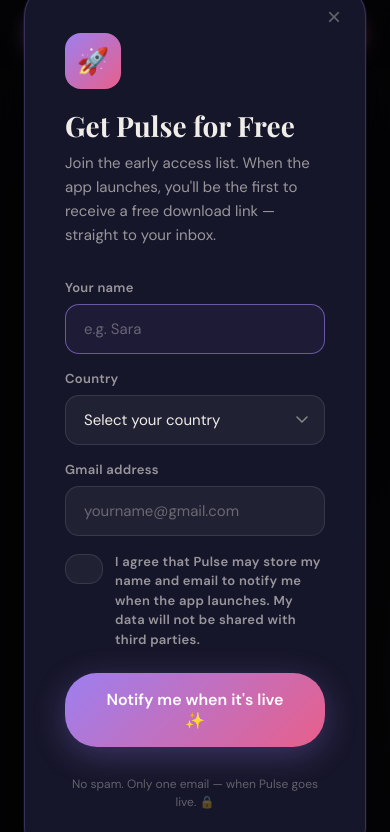
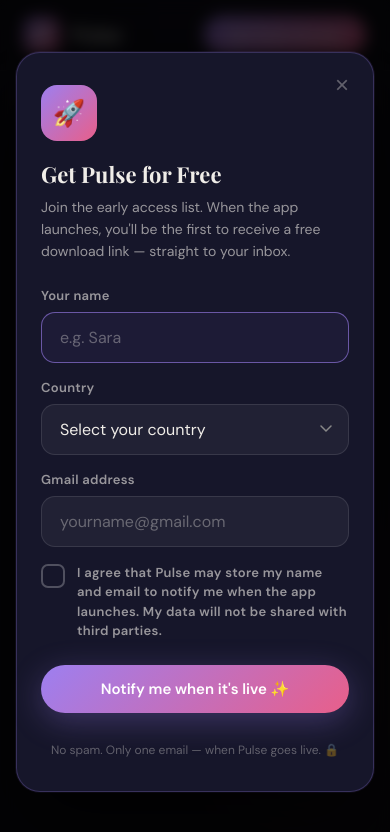
Before and after one commit to Rozaliya1997/pulse-app, a plain HTML site: page index.html in a window 390 px wide. Both pictures are taken after a click on the button "Get Early Access". Shown: the top 832 px of the page. Drawn offline with nearby package versions, Linux system fonts and the light colour scheme; a web font is replaced by a local one.

Commit message:
Fix privacy policy link

```diff
--- a/index.html
+++ b/index.html
@@ -479,7 +479,7 @@ footer {
   color: var(--text2); letter-spacing: 0.3px;
 }
 
-.form-group input,
+.form-group input:not([type="checkbox"]),
 .form-group select {
   background: rgba(255,255,255,0.05);
   border: 1px solid rgba(255,255,255,0.1);
@@ -505,13 +505,13 @@ footer {
   background: #16162a; color: var(--text);
 }
 
-.form-group input:focus,
+.form-group input:not([type="checkbox"]):focus,
 .form-group select:focus {
   border-color: rgba(157,127,240,0.6);
   background: rgba(157,127,240,0.06);
 }
 
-.form-group input::placeholder { color: var(--text3); }
+.form-group input:not([type="checkbox"])::placeholder { color: var(--text3); }
 
 .btn-submit {
   margin-top: 8px;
@@ -530,6 +530,25 @@ footer {
   text-align: center; font-size: 12px; color: var(--text3);
   margin-top: 12px; line-height: 1.5;
 }
+
+.consent-label {
+  display: flex; align-items: flex-start; gap: 12px;
+  cursor: pointer; -webkit-tap-highlight-color: transparent;
+  font-size: 13px; color: var(--text2); line-height: 1.5;
+}
+.consent-box {
+  width: 24px; height: 24px; min-width: 24px;
+  border-radius: 7px; border: 2px solid rgba(255,255,255,0.25);
+  background: transparent;
+  display: flex; align-items: center; justify-content: center;
+  transition: background 0.2s, border-color 0.2s;
+  margin-top: 1px;
+}
+.consent-box.checked {
+  background: var(--purple); border-color: var(--purple);
+}
+.consent-box svg { display: none; }
+.consent-box.checked svg { display: block; }
 
 /* Success state */
 .modal-success {
@@ -697,6 +716,25 @@ footer {
   footer { flex-direction: column; gap: 20px; text-align: center; }
   .download-section { padding: 80px 24px; }
   .hero { padding: 100px 24px 60px; }
+}
+
+@media (max-width: 600px) {
+  .modal-overlay {
+    align-items: flex-start;
+    padding: 16px;
+    overflow-y: scroll;
+  }
+  .modal {
+    padding: 32px 24px;
+    border-radius: 24px;
+    margin: auto;
+    max-height: none;
+  }
+  .modal h2 { font-size: 22px; }
+  .modal-subtitle { font-size: 14px; margin-bottom: 24px; }
+  .form-group input:not([type="checkbox"]),
+  .form-group select { font-size: 16px; }
+  .btn-submit { font-size: 15px; padding: 14px 24px; }
 }
 </style>
 </head>
@@ -1121,9 +1159,14 @@ footer {
         <label for="email">Gmail address</label>
         <input type="email" id="email" name="email" placeholder="yourname@gmail.com" required autocomplete="email" pattern="[a-zA-Z0-9._%+\-]+@gmail\.com">
       </div>
-      <div class="form-group" style="flex-direction: row; align-items: flex-start; gap: 12px;">
-        <input type="checkbox" id="consent" name="consent" required style="width: 18px; height: 18px; min-width: 18px; margin-top: 2px; accent-color: var(--purple); cursor: pointer;">
-        <label for="consent" style="font-size: 13px; color: var(--text2); line-height: 1.5; cursor: pointer;">I agree that Pulse may store my name and email to notify me when the app launches. My data will not be shared with third parties.</label>
+      <div class="form-group">
+        <input type="checkbox" id="consent" name="consent" required style="position:absolute;opacity:0;width:0;height:0;pointer-events:none;">
+        <label class="consent-label" for="consent" onclick="toggleConsent(event)">
+          <div class="consent-box" id="consentBox">
+            <svg width="12" height="9" viewBox="0 0 12 9" fill="none"><path d="M1 4.5L4.5 8L11 1" stroke="white" stroke-width="1.8" stroke-linecap="round" stroke-linejoin="round"/></svg>
+          </div>
+          I agree that Pulse may store my name and email to notify me when the app launches. My data will not be shared with third parties.
+        </label>
       </div>
       <button type="submit" class="btn-submit" id="submitBtn">Notify me when it's live ✨</button>
       <p class="modal-note">No spam. Only one email — when Pulse goes live. 🔒</p>
@@ -1141,7 +1184,7 @@ footer {
 <footer>
   <div class="footer-logo">Pulse</div>
   <ul class="footer-links">
-    <li><a href="#">Privacy Policy</a></li>
+    <li><a href="/privacy-policy.html">Privacy Policy</a></li>
     <li><a href="#">Terms of Use</a></li>
     <li><a href="#">Contact</a></li>
     <li><a href="#">Instagram</a></li>
@@ -1153,14 +1196,29 @@ footer {
   function openModal() {
     const overlay = document.getElementById('modalOverlay');
     overlay.classList.add('open');
-    document.body.style.overflow = 'hidden';
+    const scrollY = window.scrollY;
+    document.body.style.position = 'fixed';
+    document.body.style.top = '-' + scrollY + 'px';
+    document.body.style.width = '100%';
     document.getElementById('name').focus();
   }
 
   function closeModal() {
     const overlay = document.getElementById('modalOverlay');
     overlay.classList.remove('open');
-    document.body.style.overflow = '';
+    const scrollY = parseInt(document.body.style.top || '0') * -1;
+    document.body.style.position = '';
+    document.body.style.top = '';
+    document.body.style.width = '';
+    window.scrollTo(0, scrollY);
+  }
+
+  function toggleConsent(e) {
+    e.preventDefault();
+    const box = document.getElementById('consentBox');
+    const input = document.getElementById('consent');
+    box.classList.toggle('checked');
+    input.checked = box.classList.contains('checked');
   }
 
   function handleOverlayClick(e) {
```
